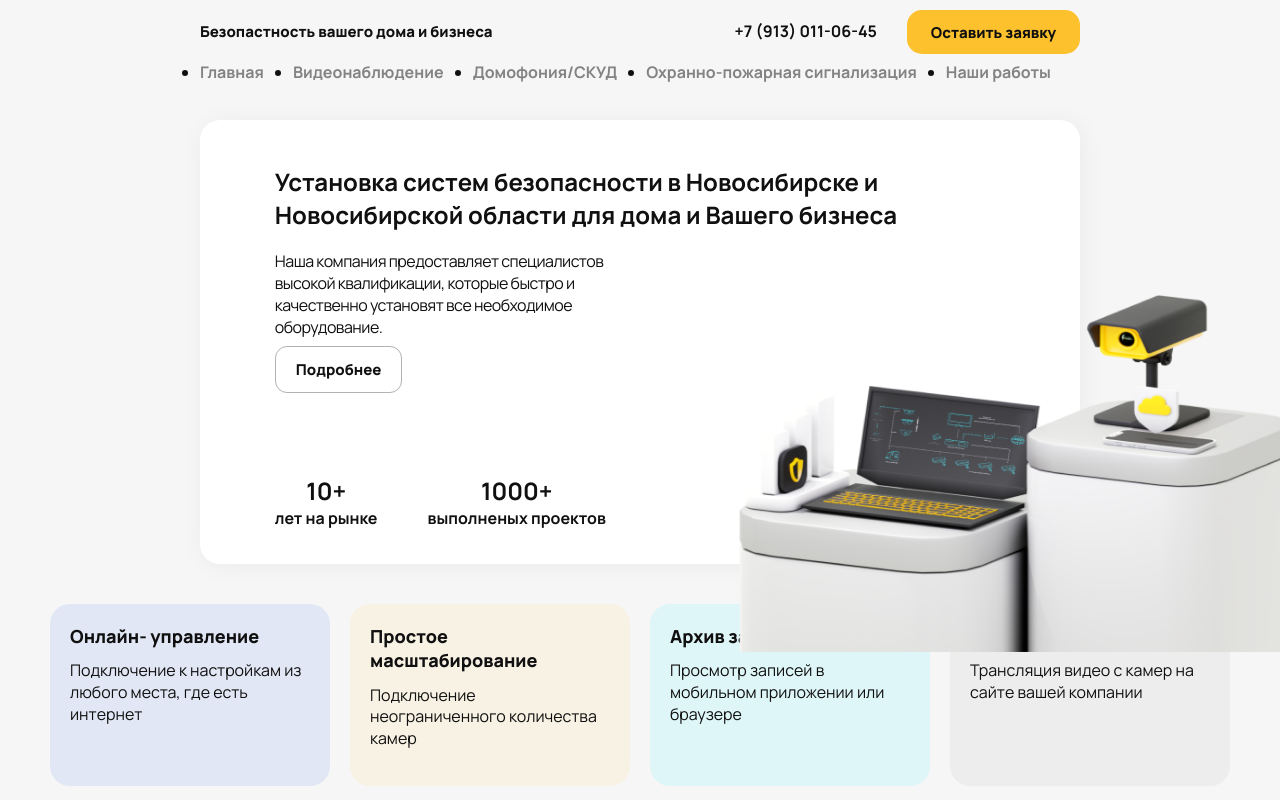
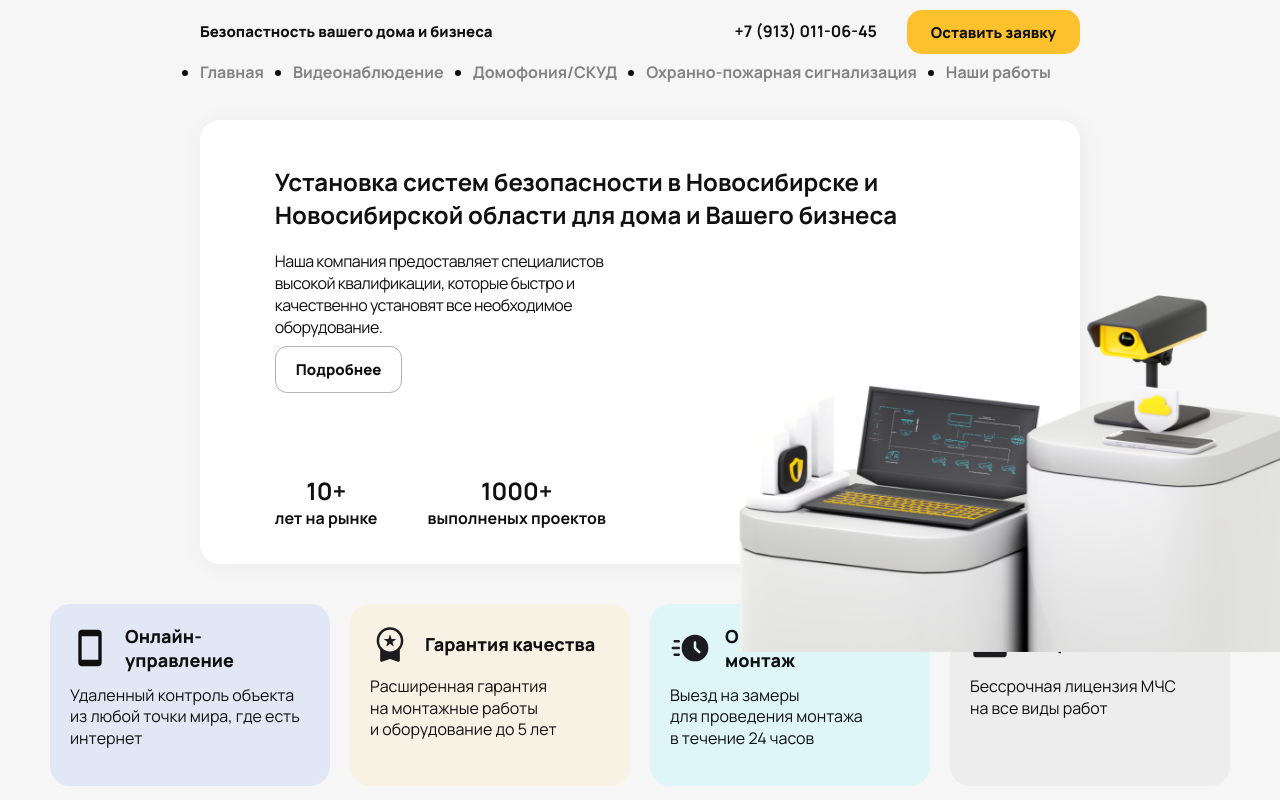
Before and after one commit to NSecuritySolutions/frontend_next, a Next.js app: page / in a window 1280 px wide. Shown: the top 800 px of the page. Built offline with nearby package versions, Linux system fonts and the light colour scheme.

Commit message:
ref: card withLogo

```diff
--- a/src/shared/components/CardInfoWithIcon/ui/CardInfoWithIcon.tsx
+++ b/src/shared/components/CardInfoWithIcon/ui/CardInfoWithIcon.tsx
@@ -15,7 +15,7 @@ const CardInfoWithIcon: FC<TCardInfoWithIconProps> = ({ title, logo, text, backg
   return (
     <Card $backgroundColor={backgroundColor}>
       <TitleContainer>
-        {/* <Image src={logo} alt="Logo" width={30} height={30} /> */}
+        <Image src={logo} alt="Logo" width={40} height={40} />
         <CardTitle>{title}</CardTitle>
       </TitleContainer>
       <CardText>{text}</CardText>
--- a/src/shared/constants/texts/card-with-logo-text.ts
+++ b/src/shared/constants/texts/card-with-logo-text.ts
@@ -1,7 +1,7 @@
-import mobileIcon from '@/assets/icons/cardInfo/phone.svg'
-import shareIcon from '@/assets/icons/cardInfo/device.svg'
-import cloudIcon from '@/assets/icons/cardInfo/filter.svg'
-import desktopIcon from '@/assets/icons/cardInfo/desktop.svg'
+import mobileIcon from '@/assets/icons/cardwithlogo/phone.svg'
+import shareIcon from '@/assets/icons/cardwithlogo/Ic_workspace_premium.svg'
+import cloudIcon from '@/assets/icons/cardwithlogo/Ic_acute.svg'
+import desktopIcon from '@/assets/icons/cardwithlogo/Ic_id_card.svg'
 
 import colors from '@/shared/constants/colors'
 
@@ -11,27 +11,27 @@ export const cardInfoWithLogoData = [
     title: 'Онлайн- управление',
     logo: mobileIcon,
     backgroundColor: `${colors.backgroundBase4}`,
-    text: 'Подключение к настройкам из любого места, где есть интернет',
+    text: 'Удаленный контроль объекта из любой точки мира, где есть интернет',
   },
   {
     id: 2,
-    title: 'Простое масштабирование',
+    title: 'Гарантия качества',
     logo: shareIcon,
     backgroundColor: `${colors.backgroundCardYe}`,
-    text: 'Подключение неограниченного количества камер',
+    text: 'Расширенная гарантия на монтажные работы и оборудование до 5 лет',
   },
   {
     id: 3,
-    title: 'Архив записей',
+    title: 'Оперативный монтаж',
     logo: cloudIcon,
     backgroundColor: `${colors.backgroundCardGr}`,
-    text: 'Просмотр записей в мобильном приложении или браузере',
+    text: 'Выезд на замеры для проведения монтажа в течение 24 часов',
   },
   {
     id: 4,
-    title: 'Публичные трансляции',
+    title: 'Лицензия МЧС',
     logo: desktopIcon,
     backgroundColor: `${colors.backgroundBase3}`,
-    text: 'Трансляция видео с камер на сайте вашей компании',
+    text: 'Бессрочная лицензия МЧС на все виды работ',
   },
 ]
```
